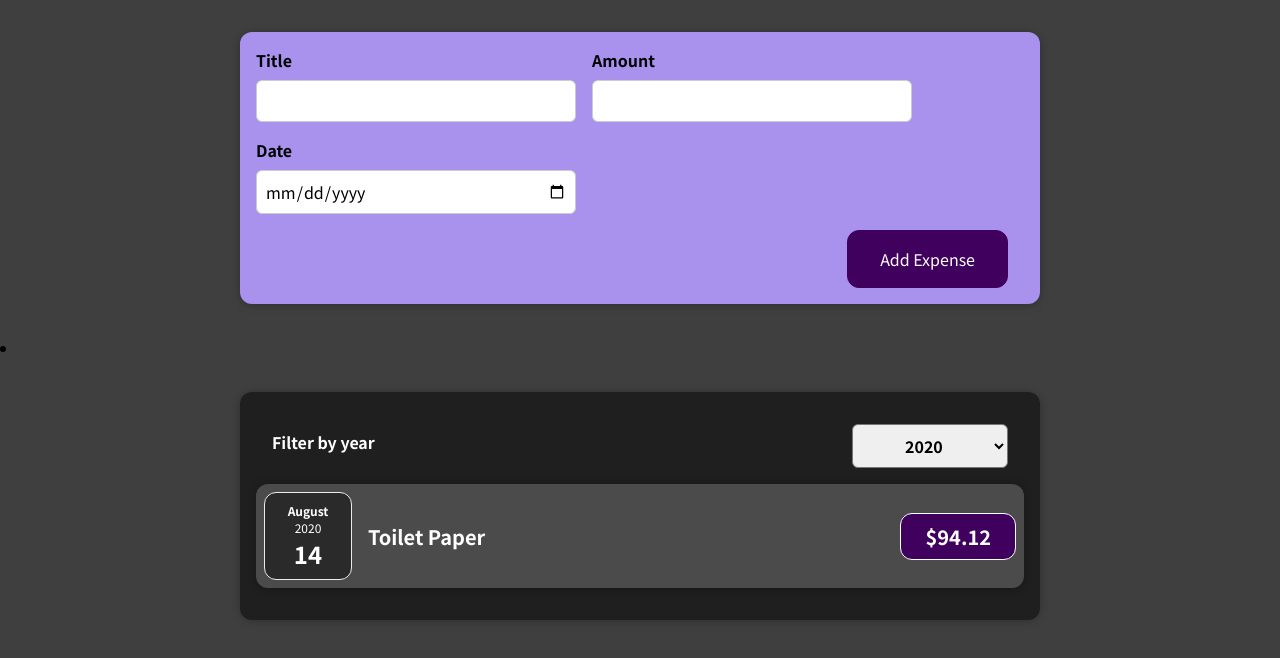
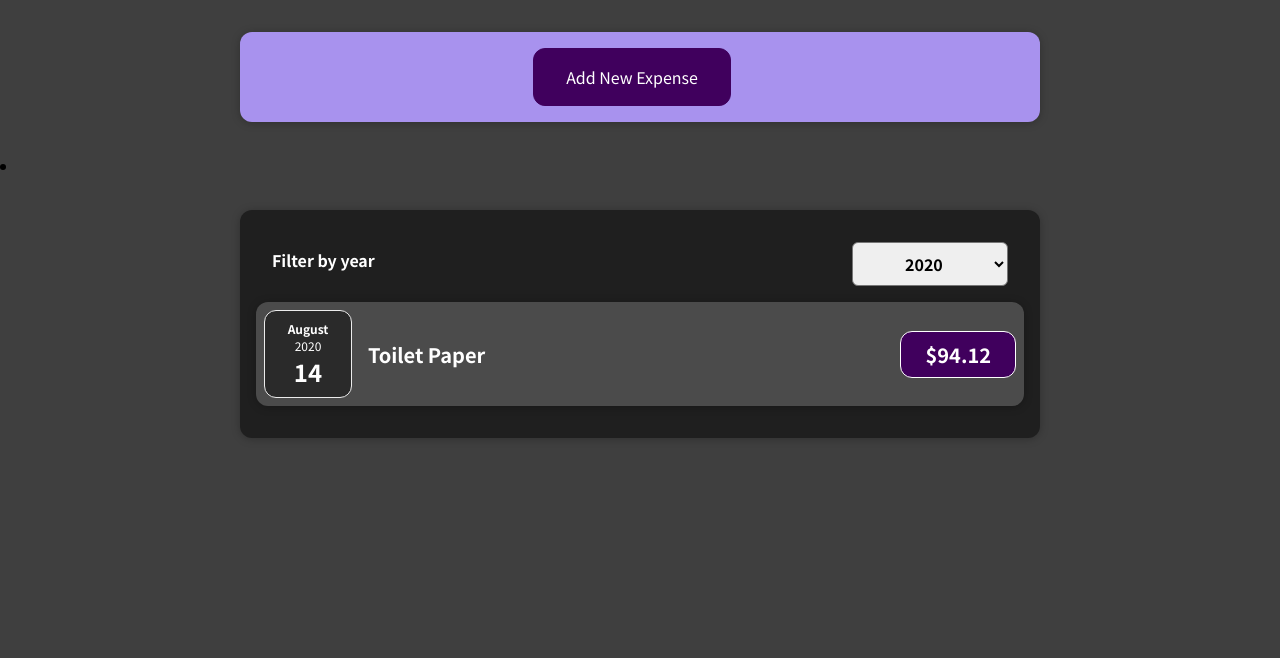
Before and after one commit to grove-carl/react-learning, a React (Create React App) app in the folder 01-starting-setup-upload/: page / in a window 1280 px wide. Shown: the top 658 px of the page. Built offline with nearby package versions, Linux system fonts and the light colour scheme.

Commit message:
finish assignemnt-4: make the new expense form dynamically shown

```diff
--- a/01-starting-setup-upload/src/components/NewExpense/ExpenseForm.js
+++ b/01-starting-setup-upload/src/components/NewExpense/ExpenseForm.js
@@ -23,6 +23,10 @@ const ExpenseForm = (props) => {
     setEnteredDate("");
   };
 
+  const resetHandler = (event) => {
+    props.onCancelSubmitForm();
+  };
+
   const titleChangeHandler = (event) => {
     setEnteredTitle(event.target.value);
   };
@@ -36,7 +40,7 @@ const ExpenseForm = (props) => {
   };
 
   return (
-    <form onSubmit={submitHandler}>
+    <form onSubmit={submitHandler} onReset={resetHandler}>
       <div className="new-expense__controls">
         <div className="new-expense__control">
           <label>Title</label>
@@ -69,6 +73,7 @@ const ExpenseForm = (props) => {
       </div>
       <div className="new-expense__actions">
         <div className="new-expense__action">
+          <button type="reset">Cancel</button>
           <button type="submit">Add Expense</button>
         </div>
       </div>
--- a/01-starting-setup-upload/src/components/NewExpense/NewExpense.js
+++ b/01-starting-setup-upload/src/components/NewExpense/NewExpense.js
@@ -1,16 +1,31 @@
 import "./NewExpense.css";
 
 import ExpenseForm from "./ExpenseForm";
+import { useState } from "react";
 
 const NewExpense = (props) => {
+  const [isFormShown, setIsFormShown] = useState(false);
 
   const saveExpenseDataHandler = (expenseData) => {
     props.onAddNewExpense(expenseData);
+    hideForm();
+  };
+
+  const showForm = () => {
+    setIsFormShown(true);
+  }
+
+  const hideForm = () => {
+    setIsFormShown(false);
   }
 
   return (
     <div className="new-expense">
-      <ExpenseForm onSaveExpenseData={saveExpenseDataHandler} />
+      {isFormShown === true ? (
+        <ExpenseForm onSaveExpenseData={saveExpenseDataHandler} onCancelSubmitForm={hideForm} />
+      ) : (
+        <button className="expense__actions" onClick={showForm}>Add New Expense</button>
+      )}
     </div>
   );
 };
```
